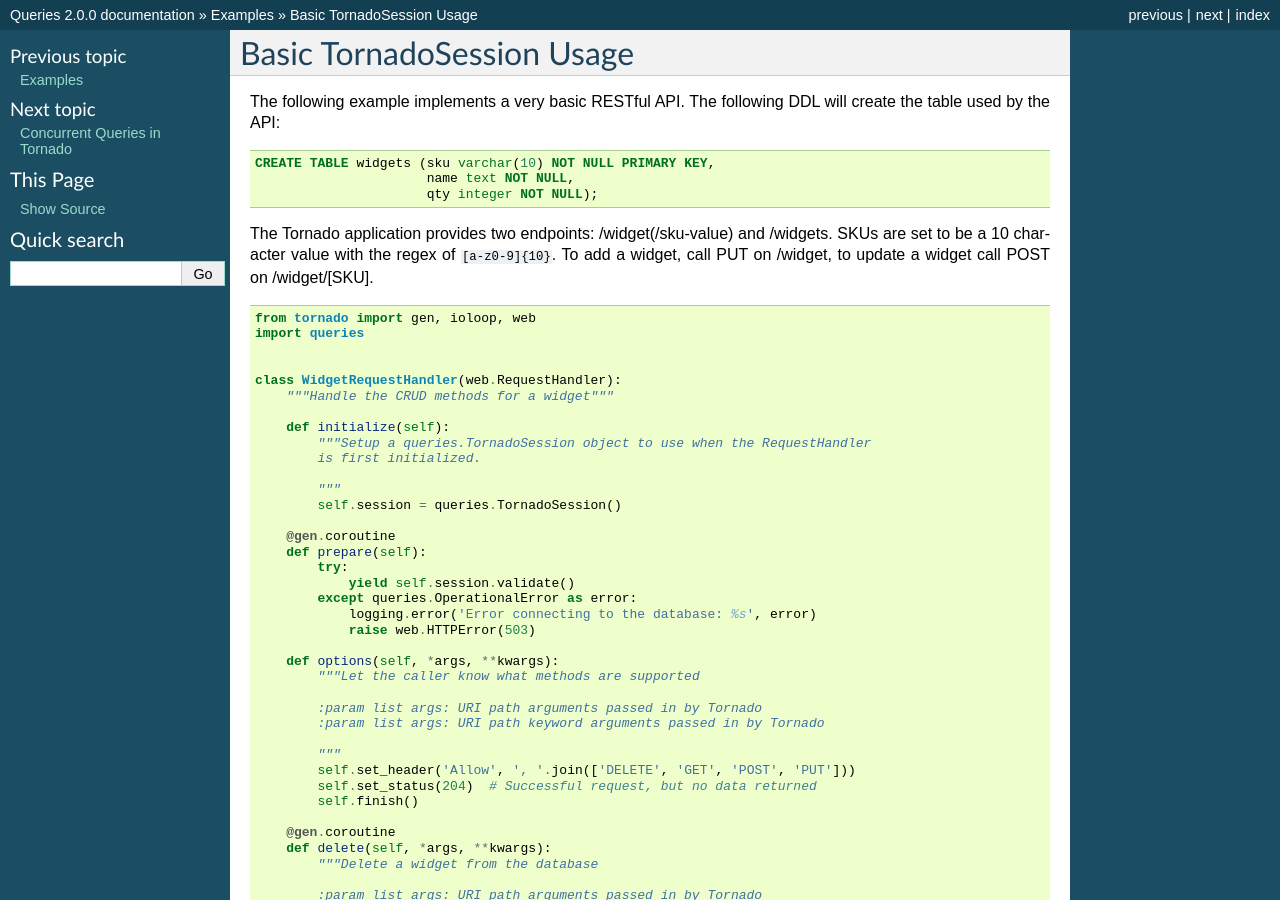
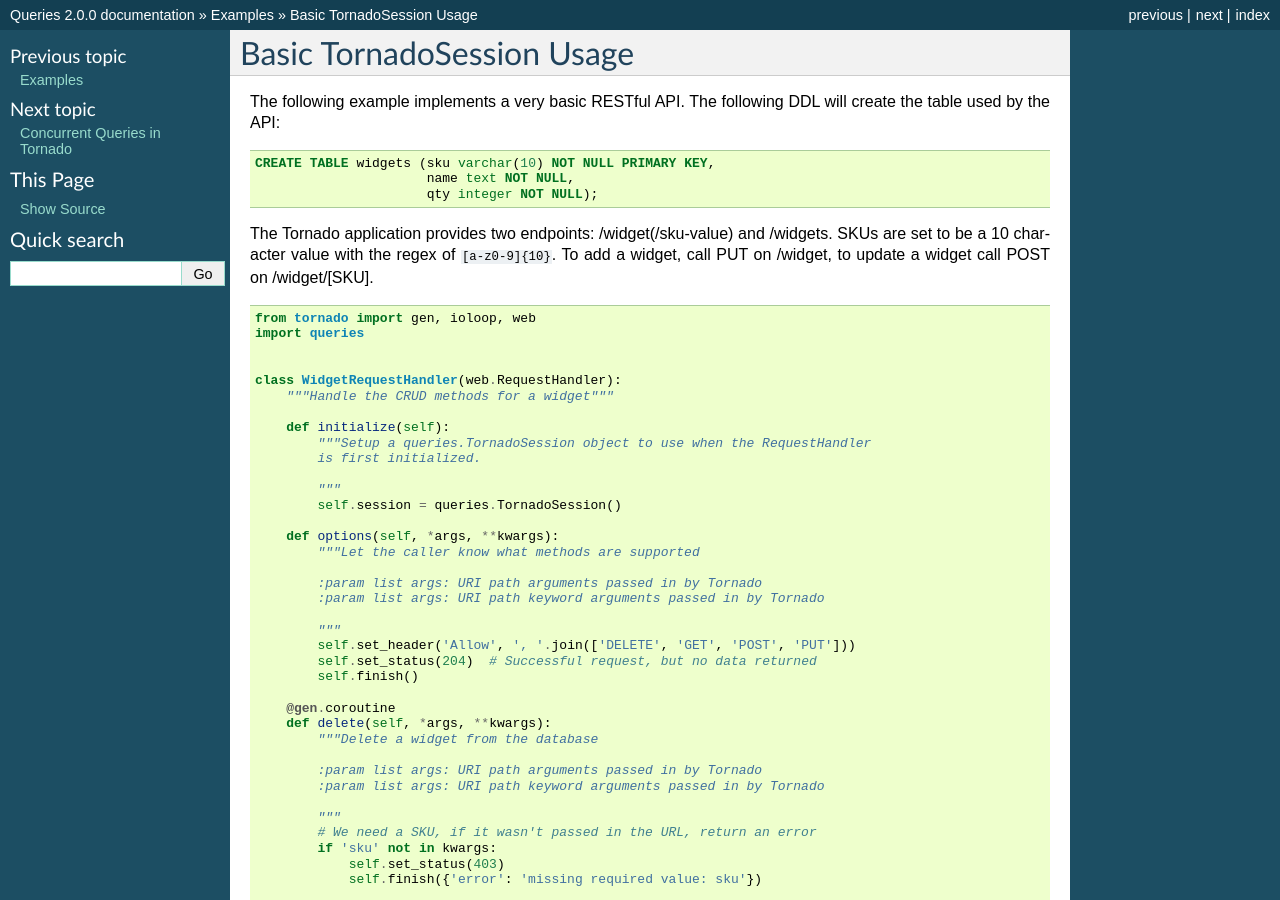
Before and after one commit to gmr/queries, a Sphinx documentation site: the page built from docs/examples/tornado_basic.rst, in a window 1280 px wide and 900 px high. Built offline with Sphinx 7.4.7, drawn with Linux system fonts in a browser that asks for light colours.

Commit message:
Update the examples

```diff
--- a/docs/examples/tornado_basic.rst
+++ b/docs/examples/tornado_basic.rst
@@ -28,14 +28,6 @@
 
             """
             self.session = queries.TornadoSession()
-
-        @gen.coroutine
-        def prepare(self):
-            try:
-                yield self.session.validate()
-            except queries.OperationalError as error:
-                logging.error('Error connecting to the database: %s', error)
-                raise web.HTTPError(503)
 
         def options(self, *args, **kwargs):
             """Let the caller know what methods are supported
```
Also changed, not shown: docs/examples/tornado_multiple.rst (+0 -7 lines).
